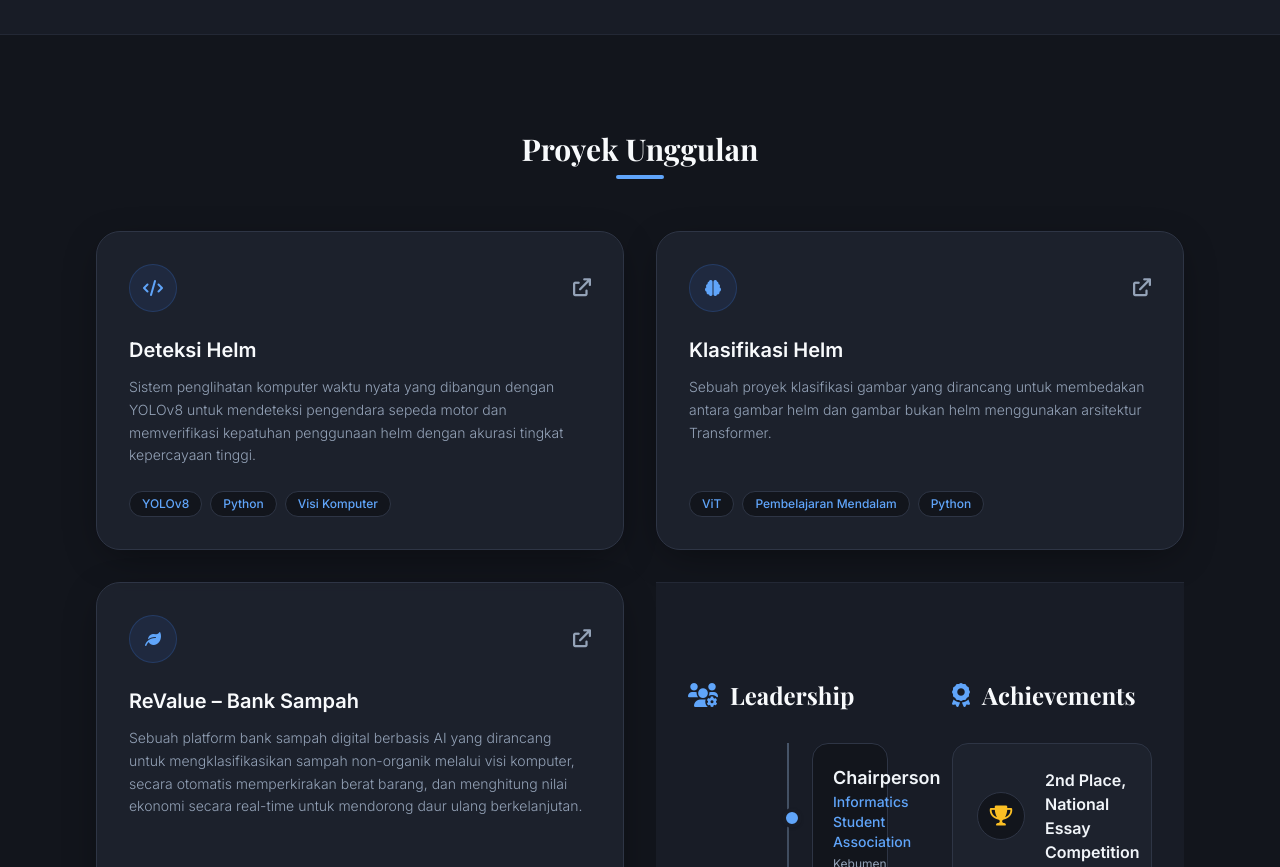
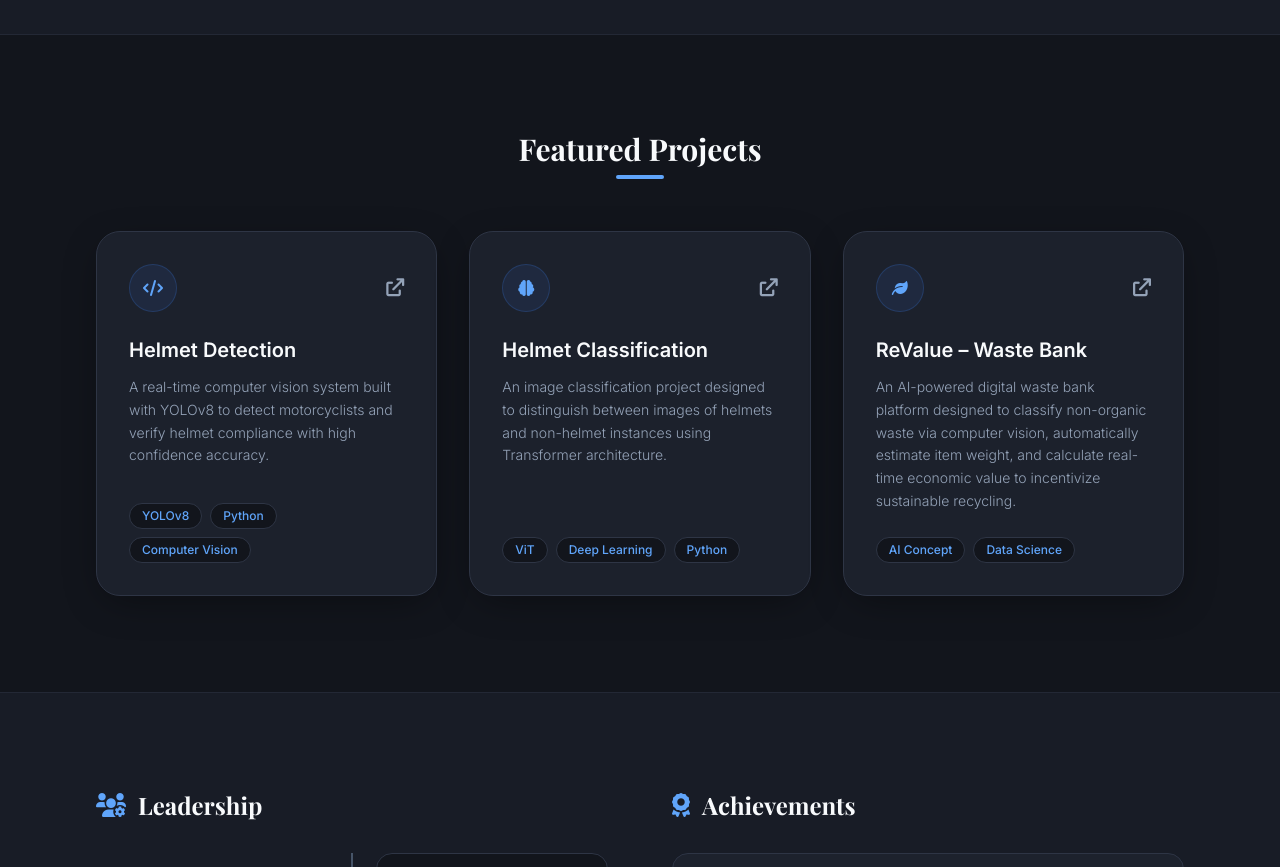
Before and after one commit to hammamibnu/portofolio-hammam, a plain HTML site: page index.html in a window 1280 px wide. Shown: the part 1340-2207 px from the top of the page. Drawn offline with nearby package versions, Linux system fonts and the light colour scheme; a web font is replaced by a local one.

Commit message:
Update index.html

```diff
--- a/index.html
+++ b/index.html
@@ -146,12 +146,12 @@
         <div class="max-w-6xl mx-auto px-4 sm:px-6 lg:px-8">
             <div class="flex items-center mb-16 justify-center text-center" data-aos="fade-up">
                 <h3 class="text-3xl font-serif font-bold text-royalBlue relative inline-block">
-                    Proyek Unggulan
+                    Featured Projects
                     <span class="absolute -bottom-3 left-1/2 transform -translate-x-1/2 w-12 h-1 bg-accentBlue rounded-full"></span>
                 </h3>
             </div>
 
-            <div class="grid grid-cols-1 md:grid-cols-2 gap-8">
+            <div class="grid md:grid-cols-3 gap-8">
                 <!-- Project 1 -->
                 <div data-aos="fade-up" data-aos-delay="100" class="glass-card border border-softBorder rounded-3xl p-8 card-hover shadow-soft flex flex-col justify-between group">
     <div>
@@ -161,13 +161,13 @@
             </div>
             <a href="project-helmet-detection.html" class="text-textMuted hover:text-accentBlue text-lg"><i class="fa-solid fa-arrow-up-right-from-square"></i></a>
         </div>
-                        <h4 class="text-xl font-bold mb-3 text-royalBlue group-hover:text-accentBlue transition">Deteksi Helm</h4>
-                        <p class="text-sm mb-6 text-textMuted font-light leading-relaxed">Sistem penglihatan komputer waktu nyata yang dibangun dengan YOLOv8 untuk mendeteksi pengendara sepeda motor dan memverifikasi kepatuhan penggunaan helm dengan akurasi tingkat kepercayaan tinggi.</p>
+        <h4 class="text-xl font-bold mb-3 text-royalBlue group-hover:text-accentBlue transition">Helmet Detection</h4>
+        <p class="text-sm mb-6 text-textMuted font-light leading-relaxed">A real-time computer vision system built with YOLOv8 to detect motorcyclists and verify helmet compliance with high confidence accuracy.</p>
     </div>
     <ul class="flex flex-wrap gap-2 text-xs font-medium text-accentBlue">
         <li class="bg-baseBg border border-softBorder px-3 py-1 rounded-full">YOLOv8</li>
         <li class="bg-baseBg border border-softBorder px-3 py-1 rounded-full">Python</li>
-                        <li class="bg-baseBg border border-softBorder px-3 py-1 rounded-full">Visi Komputer</li>
+        <li class="bg-baseBg border border-softBorder px-3 py-1 rounded-full">Computer Vision</li>
     </ul>
 </div>
 
@@ -180,12 +180,12 @@
                             </div>
                             <a href="project-helmet-classification.html" class="text-textMuted hover:text-accentBlue text-lg"><i class="fa-solid fa-arrow-up-right-from-square"></i></a>
                         </div>
-                        <h4 class="text-xl font-bold mb-3 text-royalBlue group-hover:text-accentBlue transition">Klasifikasi Helm</h4>
-                        <p class="text-sm mb-6 text-textMuted font-light leading-relaxed">Sebuah proyek klasifikasi gambar yang dirancang untuk membedakan antara gambar helm dan gambar bukan helm menggunakan arsitektur Transformer.</p>
+                        <h4 class="text-xl font-bold mb-3 text-royalBlue group-hover:text-accentBlue transition">Helmet Classification</h4>
+                        <p class="text-sm mb-6 text-textMuted font-light leading-relaxed">An image classification project designed to distinguish between images of helmets and non-helmet instances using Transformer architecture.</p>
                     </div>
                     <ul class="flex flex-wrap gap-2 text-xs font-medium text-accentBlue">
                         <li class="bg-baseBg border border-softBorder px-3 py-1 rounded-full">ViT</li>
-                        <li class="bg-baseBg border border-softBorder px-3 py-1 rounded-full">Pembelajaran Mendalam</li>
+                        <li class="bg-baseBg border border-softBorder px-3 py-1 rounded-full">Deep Learning</li>
                         <li class="bg-baseBg border border-softBorder px-3 py-1 rounded-full">Python</li>
                     </ul>
                 </div>
@@ -199,14 +199,17 @@
                             </div>
                             <a href="project-revalue.html" class="text-textMuted hover:text-accentBlue text-lg"><i class="fa-solid fa-arrow-up-right-from-square"></i></a>
                         </div>
-                        <h4 class="text-xl font-bold mb-3 text-royalBlue group-hover:text-accentBlue transition">ReValue – Bank Sampah</h4>
-                        <p class="text-sm mb-6 text-textMuted font-light leading-relaxed">Sebuah platform bank sampah digital berbasis AI yang dirancang untuk mengklasifikasikan sampah non-organik melalui visi komputer, secara otomatis memperkirakan berat barang, dan menghitung nilai ekonomi secara real-time untuk mendorong daur ulang berkelanjutan.</p>
+                        <h4 class="text-xl font-bold mb-3 text-royalBlue group-hover:text-accentBlue transition">ReValue – Waste Bank</h4>
+                        <p class="text-sm mb-6 text-textMuted font-light leading-relaxed">An AI-powered digital waste bank platform designed to classify non-organic waste via computer vision, automatically estimate item weight, and calculate real-time economic value to incentivize sustainable recycling.</p>
                     </div>
                     <ul class="flex flex-wrap gap-2 text-xs font-medium text-accentBlue">
-                        <li class="bg-baseBg border border-softBorder px-3 py-1 rounded-full">Konsep AI</li>
-                        <li class="bg-baseBg border border-softBorder px-3 py-1 rounded-full">Ilmu Data</li>
+                        <li class="bg-baseBg border border-softBorder px-3 py-1 rounded-full">AI Concept</li>
+                        <li class="bg-baseBg border border-softBorder px-3 py-1 rounded-full">Data Science</li>
                     </ul>
                 </div>
+            </div>
+        </div>
+    </section>
 
     <!-- Experience & Achievements -->
     <section id="experience" class="py-24 bg-sectionBg relative z-10 border-y border-softBorder/50">
```
Lines whose indentation alone changed are shown as unchanged.
